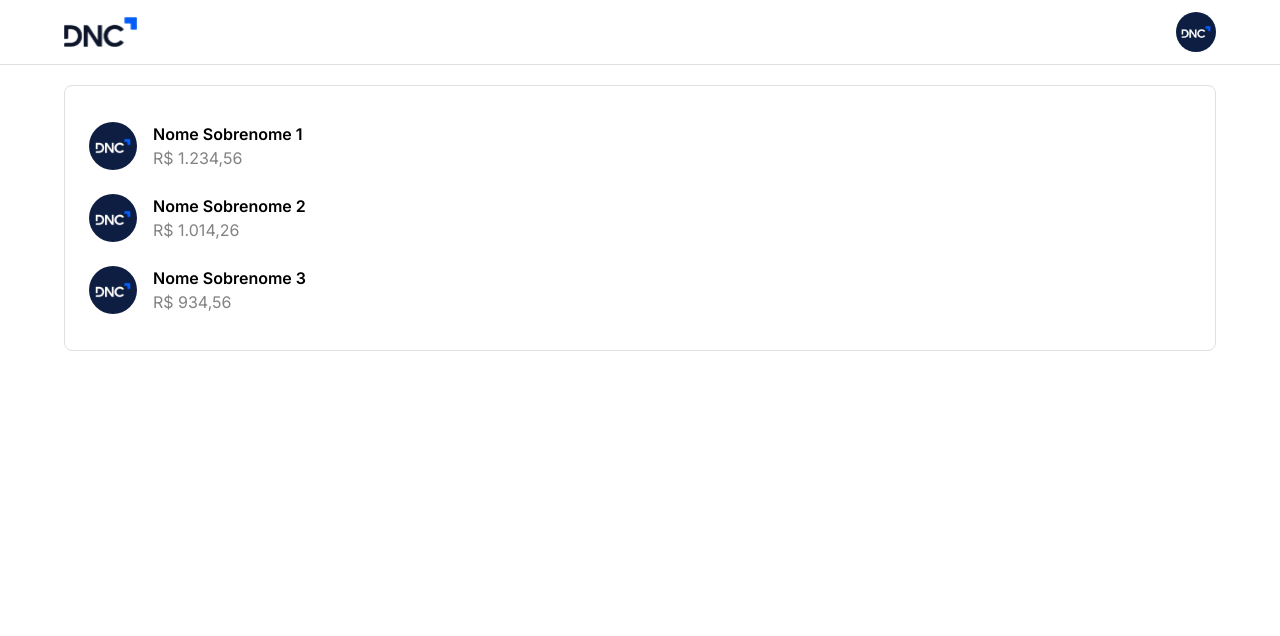
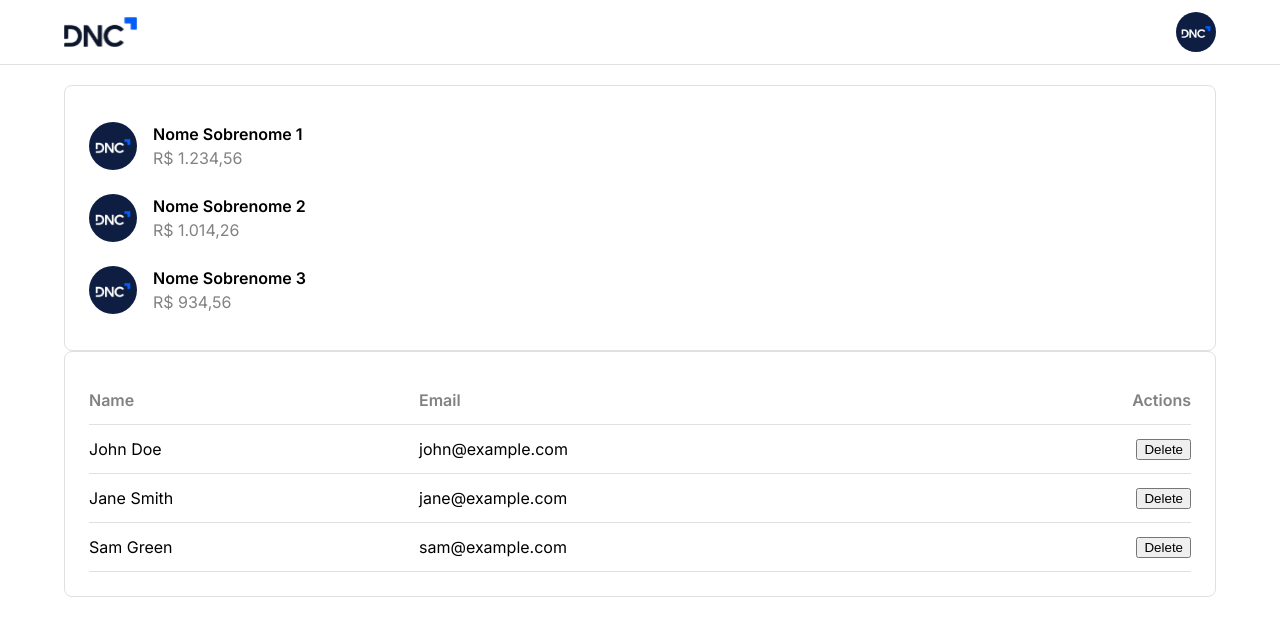
Before and after one commit to dinizgb/dnc-sales-dashboard-frontend, a React (Vite) app: page /home in a window 1280 px wide. Shown: the top 636 px of the page. Built offline with nearby package versions, Linux system fonts and the light colour scheme.

Commit message:
Feat: Table component

```diff
--- /dev/null
+++ b/src/components/CustomTable.tsx
@@ -0,0 +1,60 @@
+import styled from 'styled-components'
+import { CustomTableProps } from '@/types'
+import { pxToRem } from '@/utils'
+
+const TableWrapper = styled.div`
+  overflow-x: auto;
+  width: 100%;
+
+  table {
+    width: 100%;
+    border-collapse: collapse;
+    min-width: ${pxToRem(600)};
+
+    th,
+    td {
+      border-bottom: ${pxToRem(1)} solid
+        ${(props) => props.theme.appDefaultStroke};
+      height: ${pxToRem(48)};
+      padding: 0 ${pxToRem(8)} 0 0;
+      text-align: left;
+      &:last-child {
+        text-align: right;
+        padding: 0;
+      }
+    }
+
+    th {
+      color: ${(props) => props.theme.typographies.subtitle};
+      font-weight: 600;
+    }
+  }
+`
+
+function CustomTable(props: CustomTableProps) {
+  const { headers, rows } = props
+  return (
+    <TableWrapper>
+      <table>
+        <thead>
+          <tr>
+            {headers.map((header, index) => (
+              <th key={index}>{header}</th>
+            ))}
+          </tr>
+        </thead>
+        <tbody>
+          {rows.map((row, rowIndex) => (
+            <tr key={rowIndex}>
+              {row.map((cell, cellIndex) => (
+                <td key={cellIndex}>{cell}</td>
+              ))}
+            </tr>
+          ))}
+        </tbody>
+      </table>
+    </TableWrapper>
+  )
+}
+
+export default CustomTable
--- a/src/components/index.ts
+++ b/src/components/index.ts
@@ -1,4 +1,5 @@
 export { default as AvatarsList } from './AvatarsList'
+export { default as CustomTable } from './CustomTable'
 export { default as FormComponent } from './FormComponent'
 export { default as Header } from './Header'
 export * from './BannerImage'
--- a/src/pages/Home.tsx
+++ b/src/pages/Home.tsx
@@ -1,4 +1,4 @@
-import { AvatarsList, CardComponent, Header } from '@/components'
+import { AvatarsList, CardComponent, CustomTable, Header } from '@/components'
 
 // MUI
 import Container from '@mui/material/Container'
@@ -24,6 +24,27 @@
   },
 ]
 
+const mockTableData = {
+  headers: ['Name', 'Email', 'Actions'],
+  rows: [
+    [
+      <span>John Doe</span>,
+      <span>john@example.com</span>,
+      <button>Delete</button>,
+    ],
+    [
+      <span>Jane Smith</span>,
+      <span>jane@example.com</span>,
+      <button>Delete</button>,
+    ],
+    [
+      <span>Sam Green</span>,
+      <span>sam@example.com</span>,
+      <button>Delete</button>,
+    ],
+  ],
+}
+
 function Home() {
   return (
     <>
@@ -33,6 +54,12 @@
         <CardComponent>
           <AvatarsList listData={mockListData} />
         </CardComponent>
+        <CardComponent>
+          <CustomTable
+            headers={mockTableData.headers}
+            rows={mockTableData.rows}
+          />
+        </CardComponent>
       </Container>
     </>
   )
--- /dev/null
+++ b/src/types/customTable.d.ts
@@ -0,0 +1,4 @@
+export interface CustomTableProps {
+  headers: string[]
+  rows: React.ReactNode[][]
+}
--- a/src/types/index.ts
+++ b/src/types/index.ts
@@ -1,4 +1,5 @@
 export * from './avatarsLists'
+export * from './customTable'
 export * from './formComponent'
 export * from './theme'
 export * from './typographies'
```
